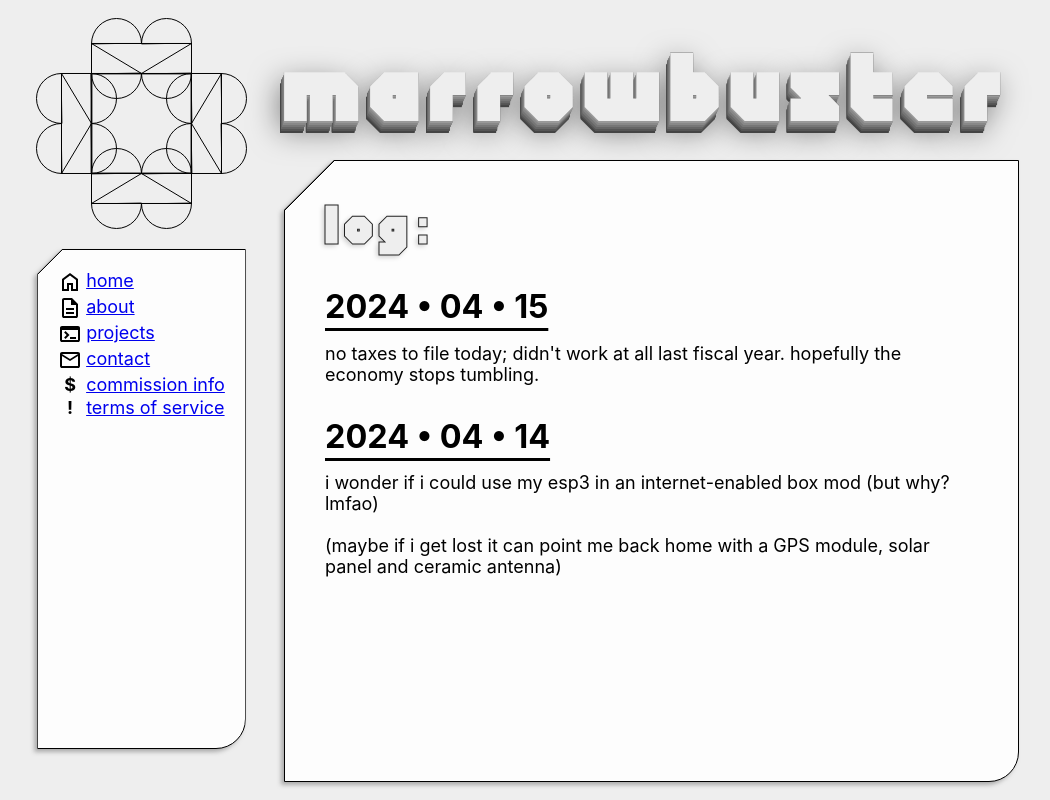
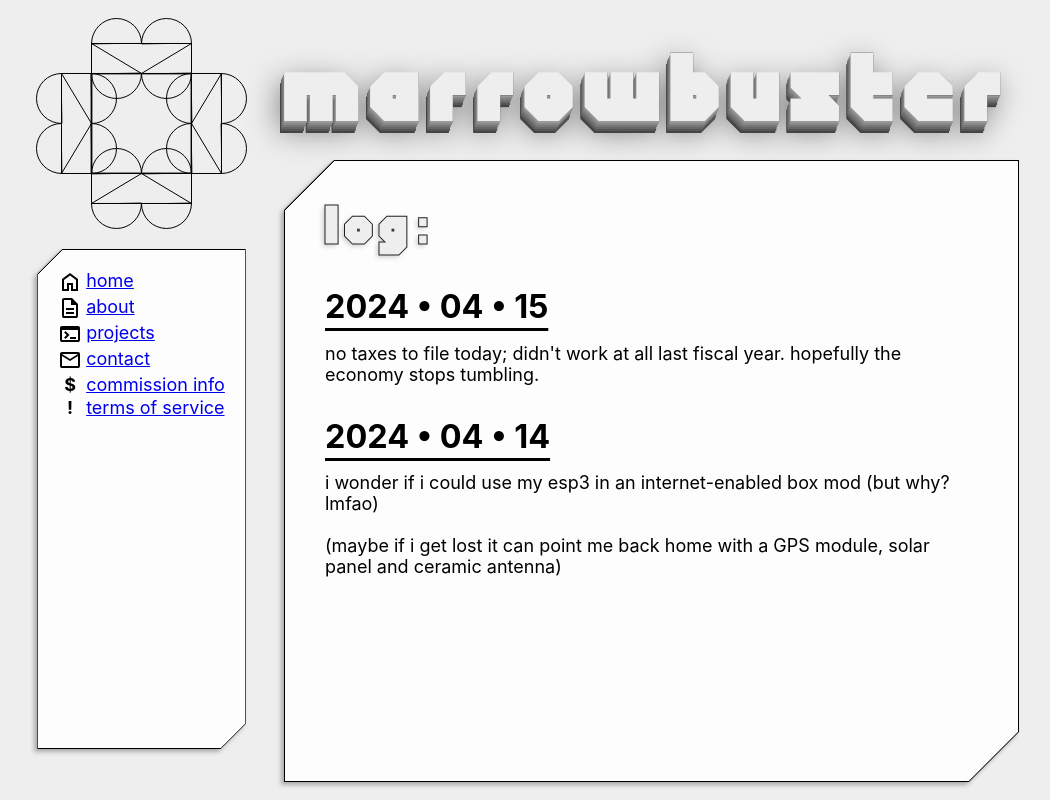
Before and after one commit to marrowbuster/marrowbuster.com, a Vue app: page / in a window 1280 px wide. Shown: the whole page, without its empty margins (121-1171 px from the left). Built offline with nearby package versions, Linux system fonts and the light colour scheme.

Commit message:
Double the trimmed page borders

```diff
--- a/src/App.vue
+++ b/src/App.vue
@@ -38,7 +38,11 @@
   }
 
   /*
-   * Trimmed paper borders.
+   * Trimmed page borders with modifiable parameters.
+   * Each corner trimmed corner starts and ends at horizontal or vertical offsets by var(--trim-size).
+   * The linear-gradient simulates a border at the trims' half-diagonals, computed as (sqrt(2) * a) / 2.
+   * The -1px are for formula corrections.
+   * "background-color" must come after "background".
    */
   .page-shape {
     --border-width: 1px;
@@ -47,11 +51,14 @@
 
     border: var(--border-width) solid var(--border-color);
 
-    clip-path: polygon(var(--trim-size) 0, 100% 0, 100% 100%, 0 100%, 0 var(--trim-size));
-    background: linear-gradient(135deg, var(--border-color) calc(0.707 * var(--trim-size) + var(--border-width)), #0000 0) border-box;
-    /* MUST come after! */
+    clip-path: polygon(var(--trim-size) 0, 100% 0, 100% calc(100% - var(--trim-size)), calc(100% - var(--trim-size)) 100%, 0 100%, 0 var(--trim-size));
+    background: linear-gradient(135deg, var(--border-color) calc(0.707106 * var(--trim-size) + var(--border-width)), #0000 0, var(--border-color) calc(100% - 0.707106 * var(--trim-size) + var(--border-width))) border-box;
+    background: linear-gradient(135deg,
+        #000000FF calc(0.707 * var(--trim-size) + var(--border-width) - 1px),
+        #FFFFFF00 calc(0.707 * var(--trim-size) + var(--border-width) - 1px),
+        #FFFFFF00 calc(100% - 0.707 * var(--trim-size) + var(--border-width) - 1px),
+        #000000FF calc(100% - 0.707 * var(--trim-size) + var(--border-width)));
     background-color: #FDFDFD;
-    border-bottom-right-radius: 30px;
   }
 
   .page-filter {
```
